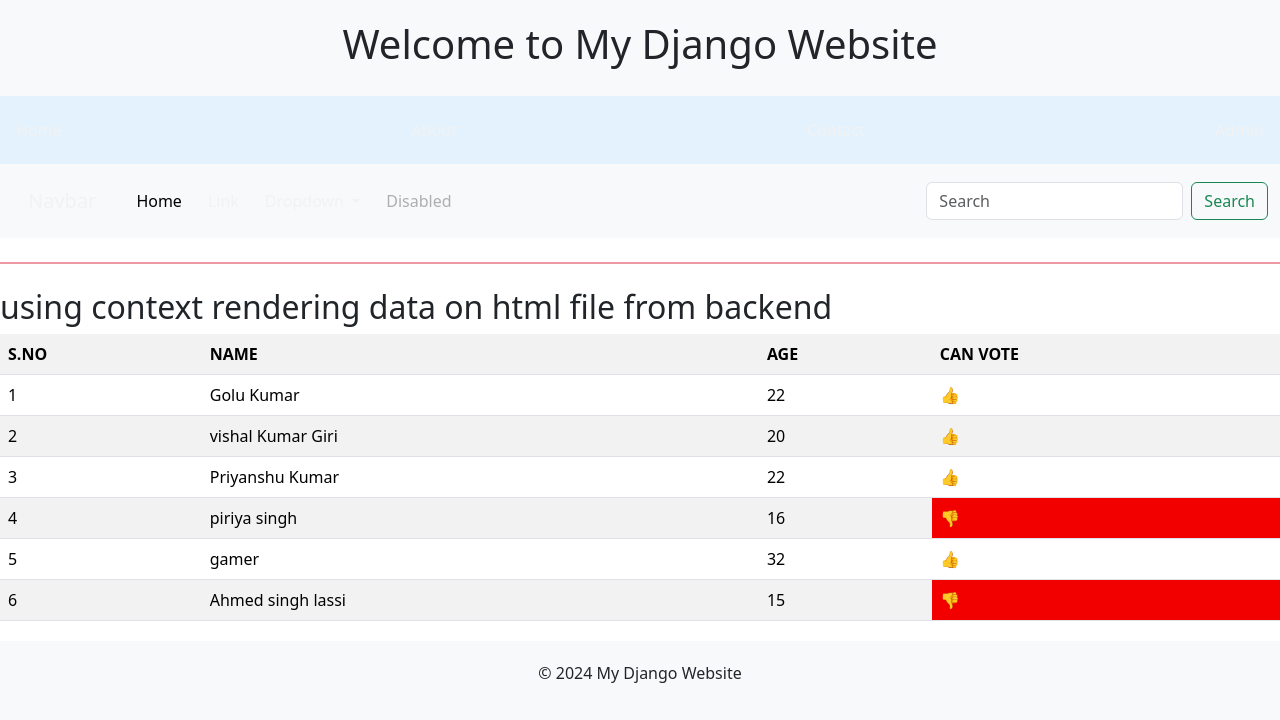
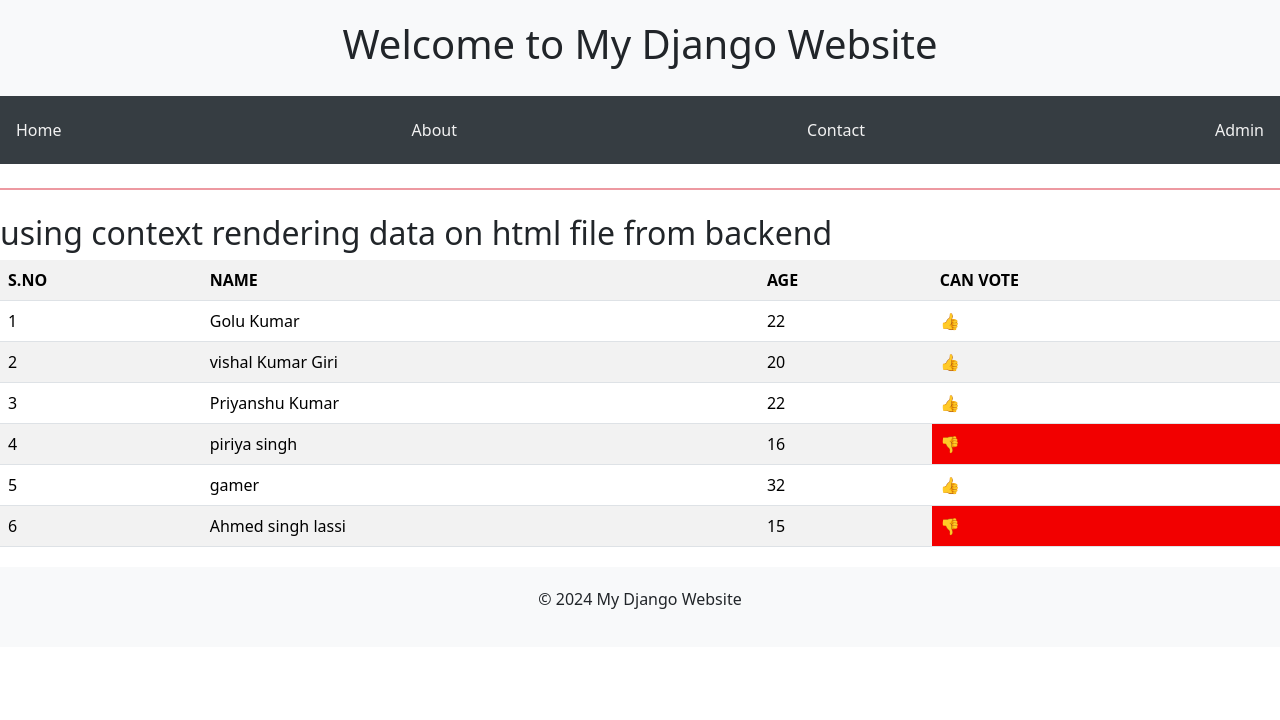
Before and after one commit to golu7059/django, a Django app: page / in a window 1280 px wide. Shown: the top 720 px of the page. Run offline with Django 5.2, Linux system fonts and the light colour scheme.

Commit message:
basic things done

```diff
--- a/core/home/templates/home/index.html
+++ b/core/home/templates/home/index.html
@@ -4,59 +4,21 @@
     <title>My Simple Website</title>
     <link rel="stylesheet" type="text/css" href="styles.css">
     {% load static %}
-    <link rel="stylesheet" href="{% static 'style.css' %}">
+    <link rel="stylesheet" href="{% static './style.css' %}">
     <!-- linking bootstrap  -->
     <link href="https://cdn.jsdelivr.net/npm/bootstrap@5.3.3/dist/css/bootstrap.min.css" rel="stylesheet" integrity="sha384-QWTKZyjpPEjISv5WaRU9OFeRpok6YctnYmDr5pNlyT2bRjXh0JMhjY6hW+ALEwIH" crossorigin="anonymous">
-
 </head>
 <body>
     <header>
         <h1>Welcome to My Django Website</h1>
     </header>
 
-      <nav class="navbar navbar-light" style="background-color: #e3f2fd;">
+      <nav class="navbar navbar-light" style="background-color: #363d42;">
         <!-- Navbar content -->
-        <a href="home">Home</a>
-        <a href="about">About</a>
-        <a href="contact">Contact</a>
+        <a href="/">Home</a>
+        <a href="/about/">About</a>
+        <a href="/contact/">Contact</a>
         <a href="admin">Admin</a>
-      </nav>
-
-      <nav class="navbar navbar-expand-lg navbar-light bg-light">
-        <div class="container-fluid">
-          <a class="navbar-brand" href="#">Navbar</a>
-          <button class="navbar-toggler" type="button" data-bs-toggle="collapse" data-bs-target="#navbarSupportedContent" aria-controls="navbarSupportedContent" aria-expanded="false" aria-label="Toggle navigation">
-            <span class="navbar-toggler-icon"></span>
-          </button>
-          <div class="collapse navbar-collapse" id="navbarSupportedContent">
-            <ul class="navbar-nav me-auto mb-2 mb-lg-0">
-              <li class="nav-item">
-                <a class="nav-link active" aria-current="page" href="#">Home</a>
-              </li>
-              <li class="nav-item">
-                <a class="nav-link" href="#">Link</a>
-              </li>
-              <li class="nav-item dropdown">
-                <a class="nav-link dropdown-toggle" href="#" id="navbarDropdown" role="button" data-bs-toggle="dropdown" aria-expanded="false">
-                  Dropdown
-                </a>
-                <ul class="dropdown-menu" aria-labelledby="navbarDropdown">
-                  <li><a class="dropdown-item" href="#">Action</a></li>
-                  <li><a class="dropdown-item" href="#">Another action</a></li>
-                  <li><hr class="dropdown-divider"></li>
-                  <li><a class="dropdown-item" href="#">Something else here</a></li>
-                </ul>
-              </li>
-              <li class="nav-item">
-                <a class="nav-link disabled" href="#" tabindex="-1" aria-disabled="true">Disabled</a>
-              </li>
-            </ul>
-            <form class="d-flex">
-              <input class="form-control me-2" type="search" placeholder="Search" aria-label="Search">
-              <button class="btn btn-outline-success" type="submit">Search</button>
-            </form>
-          </div>
-        </div>
       </nav>
 
     <div class="my-4">
@@ -91,7 +53,6 @@
                 </tr>
                 {% endfor %}
 
-
             </table>
 
         </section>
```
Also changed, not shown: core/home/templates/home/about.html (+14 -4 lines), core/home/templates/home/contact.html (+14 -4 lines).
